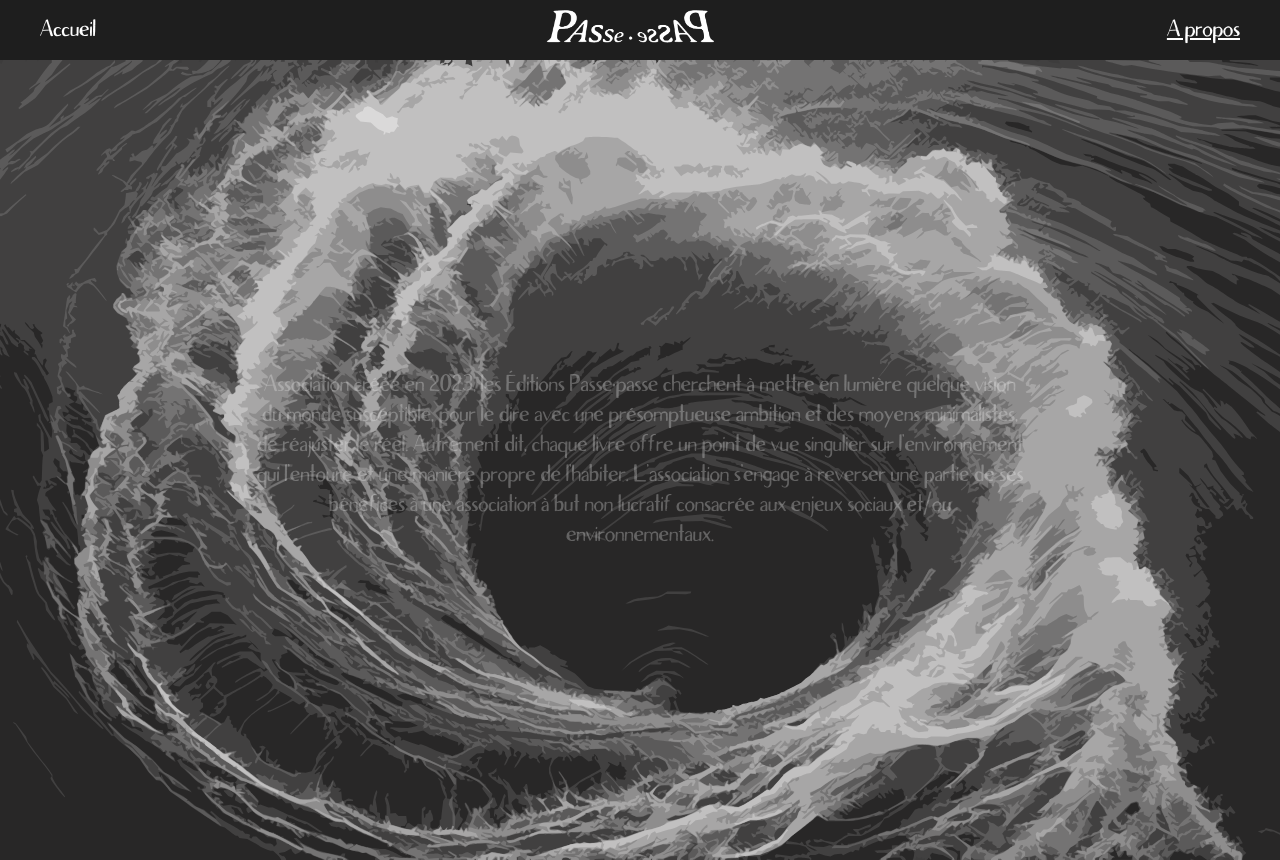
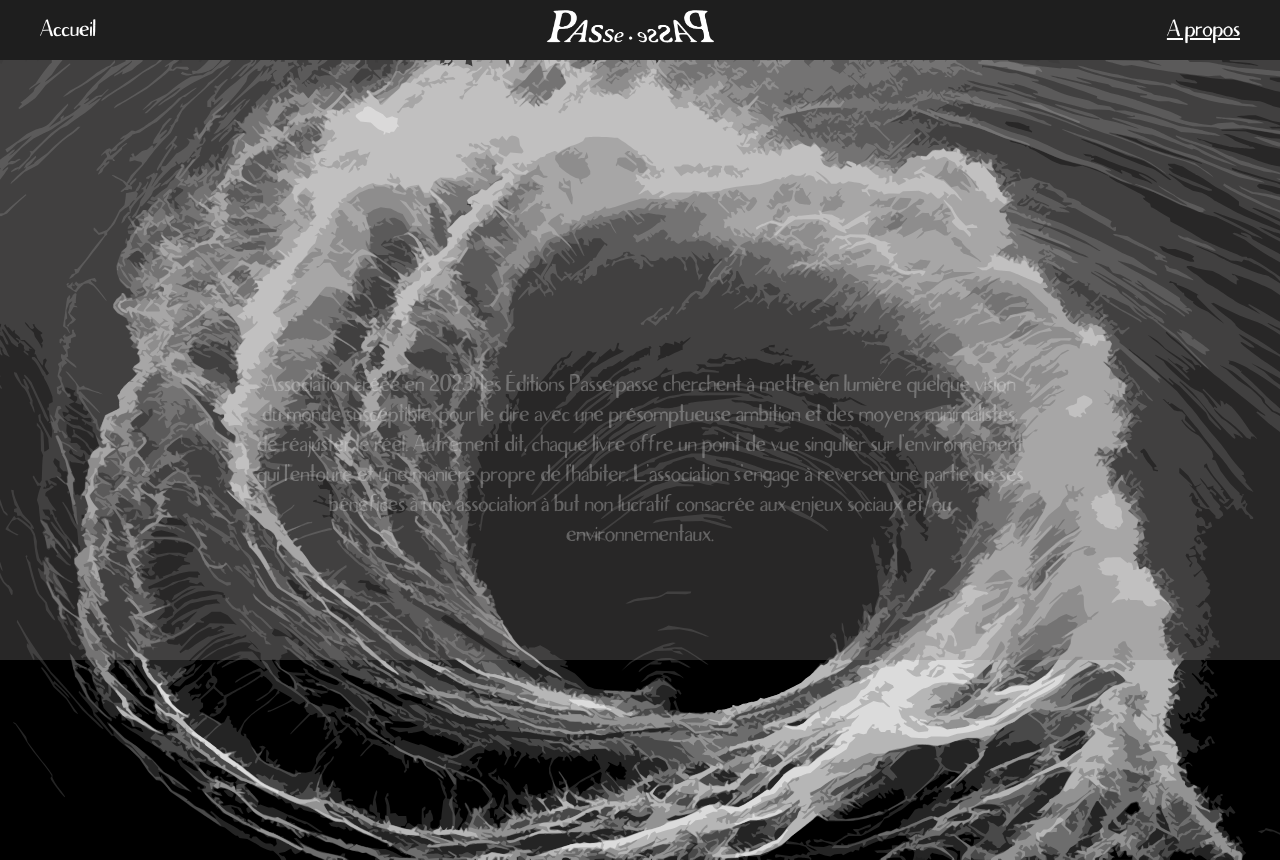
Before and after one commit to Teddy1792/PassePasse, a React (Create React App) app: page /Apropos in a window 1280 px wide. Built offline with nearby package versions, Linux system fonts and the light colour scheme.

Commit message:
slight corrections+1

```diff
--- a/src/styles/Apropos.scss
+++ b/src/styles/Apropos.scss
@@ -29,7 +29,7 @@
     background-color: #858383;
     opacity: 0.3;
     width:100vw;
-    height: 100%;
+    height: 600px;
 }
 
 .backgroundImgAPropos{
--- a/src/styles/Gallery.scss
+++ b/src/styles/Gallery.scss
@@ -196,7 +196,7 @@ nav{
         fill: #2f3338 !important;
     }
 
-    p {
+    .rhombus p {
         opacity: 1 !important;
     }
 }
```
